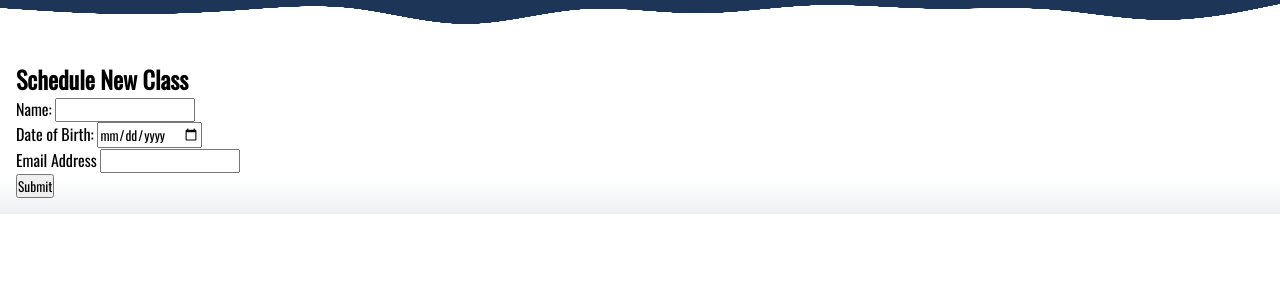
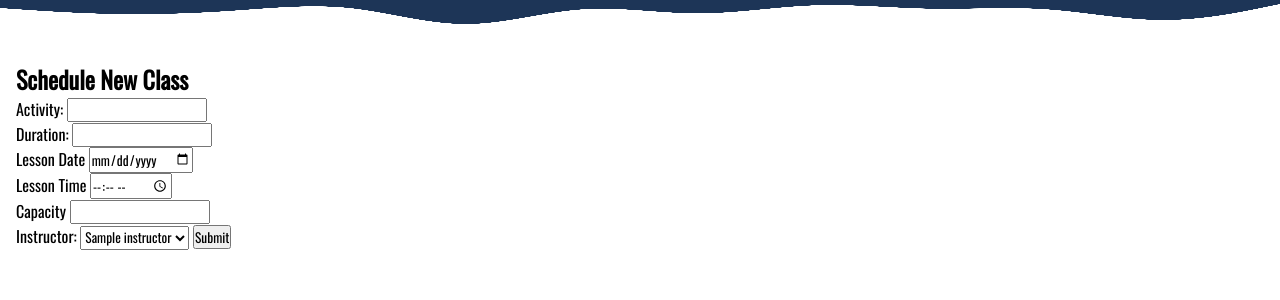
Before and after one commit to BenCutlerAmes/Gym_Management_App, a Flask app: template templates/classes/new.html in a window 1280 px wide. Shown: the part 123-423 px from the top of the page. Run offline with Flask 2, Linux system fonts and the light colour scheme; the template is opened without the code that fills it: most values are stand-ins (such as "Sample title", 1, 10 or a date in 2020).

Commit message:
add lesson functional

```diff
--- a/repositories/instructor_repository.py
+++ b/repositories/instructor_repository.py
@@ -14,7 +14,7 @@ def select_all():
     results = run_sql(sql)
     for result in results:
         instructor = Instructor(result['name'],result['email_address'],result['id'])
-        instructor.append(instructor)
+        instructor_list.append(instructor)
     return instructor_list
 
 def select(id):
--- a/static/css/style.css
+++ b/static/css/style.css
@@ -119,8 +119,9 @@ header a {
 main {
     padding: 1em;
     background: rgb(255,255,255);
-    background: linear-gradient(180deg, rgba(255,255,255,1) 38%, rgba(29,53,87,1) 91%);
+    background: linear-gradient(180deg, rgba(255,255,255,1) 60%, rgba(29,53,87,1) 91%);
     background-attachment: fixed;
+    background-repeat: no-repeat;
 }
 
 .searches {
--- a/templates/classes/new.html
+++ b/templates/classes/new.html
@@ -3,14 +3,25 @@
 
 <h2>Schedule New Class</h2>
 
-<form action="/class" method="post">
-    <label for="name">Name:</label>
-    <input type="text" id="name" name="name"><br>
-    <label for="date_of_birth"> Date of Birth:</label>
-    <input type="date" id="date_of_birth" name="date_of_birth"><br>
-    <label for="email_address">Email Address</label>
-    <input type="email" id="email_address" name="email_address"><br>
+<form action="/classes" method="post">
+    <label for="activity">Activity:</label>
+    <input type="text" id="activity" name="activity"><br>
+    <label for="duration">Duration:</label>
+    <input type="number" id="duration" name="duration"><br>
+    <label for="lesson_date">Lesson Date</label>
+    <input type="date" id="lesson_date" name="lesson_date"><br>
+    <label for="lesson_time">Lesson Time</label>
+    <input type="time" id="lesson_time" name="lesson_time"><br>
+    <label for="capacity">Capacity</label>
+    <input type="number" id="capacity" name="capacity"><br>
+    <label for="instructor">Instructor:</label>
+    <select id="instructor" name="instructor_id">
+        {% for instructor in instructor_list %}
+        <option value="{{ instructor.id }}">{{ instructor.name }}</option>
+        {% endfor %}
+    </select>
     <input type="submit">
+
 </form>
 
 
```
Also changed, not shown: controllers/classes_controller.py (+18 -2 lines).
